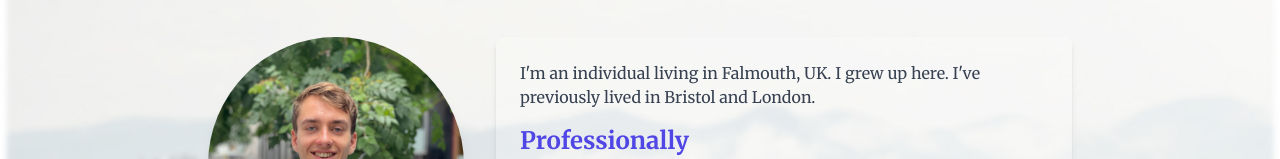
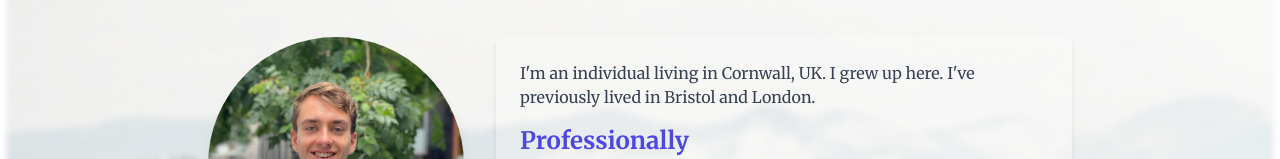
Before and after one commit to alamerton/personal-website, a Next.js app: page /about in a window 1280 px wide. Shown: the part 163-322 px from the top of the page. Built offline with nearby package versions, Linux system fonts and the light colour scheme.

Commit message:
Updated location to be less specific

```diff
--- a/src/app/about/page.tsx
+++ b/src/app/about/page.tsx
@@ -18,7 +18,7 @@ export default function About() {
         </div>
         <div className="flex-1 bg-white p-6 rounded-lg shadow-md bg-opacity-25">
           <p className="text-gray-700 mb-4">
-            I&apos;m an individual living in Falmouth, UK. I grew up here.
+            I&apos;m an individual living in Cornwall, UK. I grew up here.
             I&apos;ve previously lived in Bristol and London.
           </p>
           <h2 className="text-2xl font-semibold mb-4 text-indigo-600">
```
